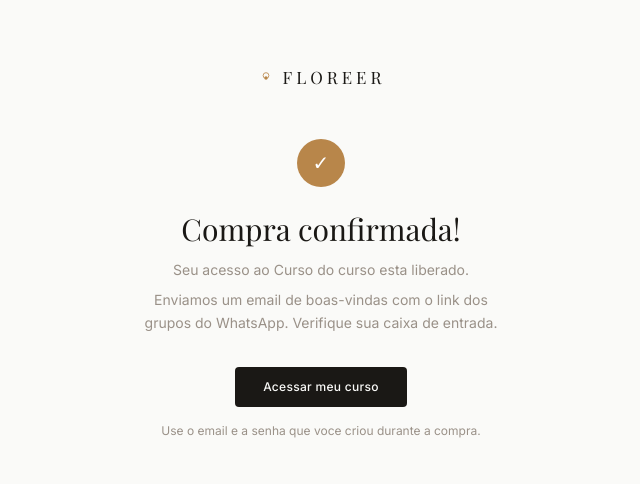
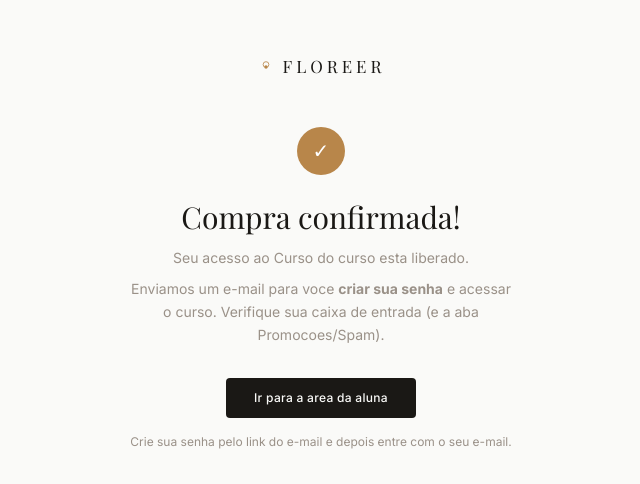
Before and after one commit to lehlanzarinii/floreer-site, a Next.js app: page /checkout/sucesso in a window 1280 px wide. Shown: the part 148-632 px from the top of the page, without its empty margins (319-959 px from the left). Built offline with nearby package versions, Linux system fonts and the light colour scheme; a web font is replaced by a local one.

Commit message:
Add files via upload

```diff
--- a/app/checkout/sucesso/page.tsx
+++ b/app/checkout/sucesso/page.tsx
@@ -118,16 +118,16 @@ function SucessoConteudo() {
               Seu acesso ao Curso {nomeCurso} esta liberado.
             </p>
             <p className="text-sm text-floreer-muted leading-relaxed mb-8">
-              Enviamos um email de boas-vindas com o link dos grupos do WhatsApp. Verifique sua caixa de entrada.
+              Enviamos um e-mail para voce <strong>criar sua senha</strong> e acessar o curso. Verifique sua caixa de entrada (e a aba Promocoes/Spam).
             </p>
           </>
         )}
 
         <Link href="/aluno/login" className="btn-primary inline-block mb-4">
-          Acessar meu curso
+          Ir para a area da aluna
         </Link>
         <p className="text-xs text-floreer-muted">
-          Use o email e a senha que voce criou durante a compra.
+          Crie sua senha pelo link do e-mail e depois entre com o seu e-mail.
         </p>
       </div>
     </div>
```
